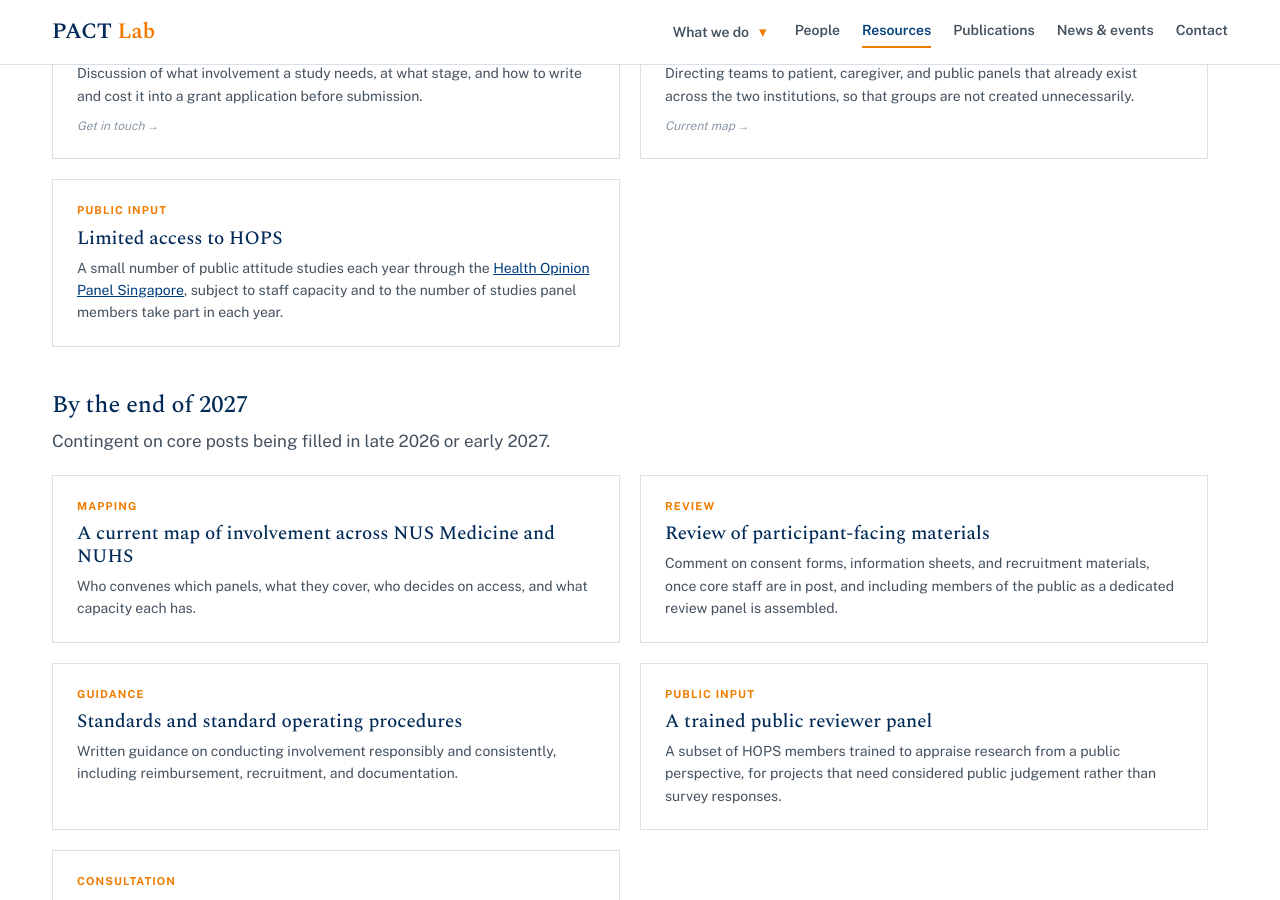
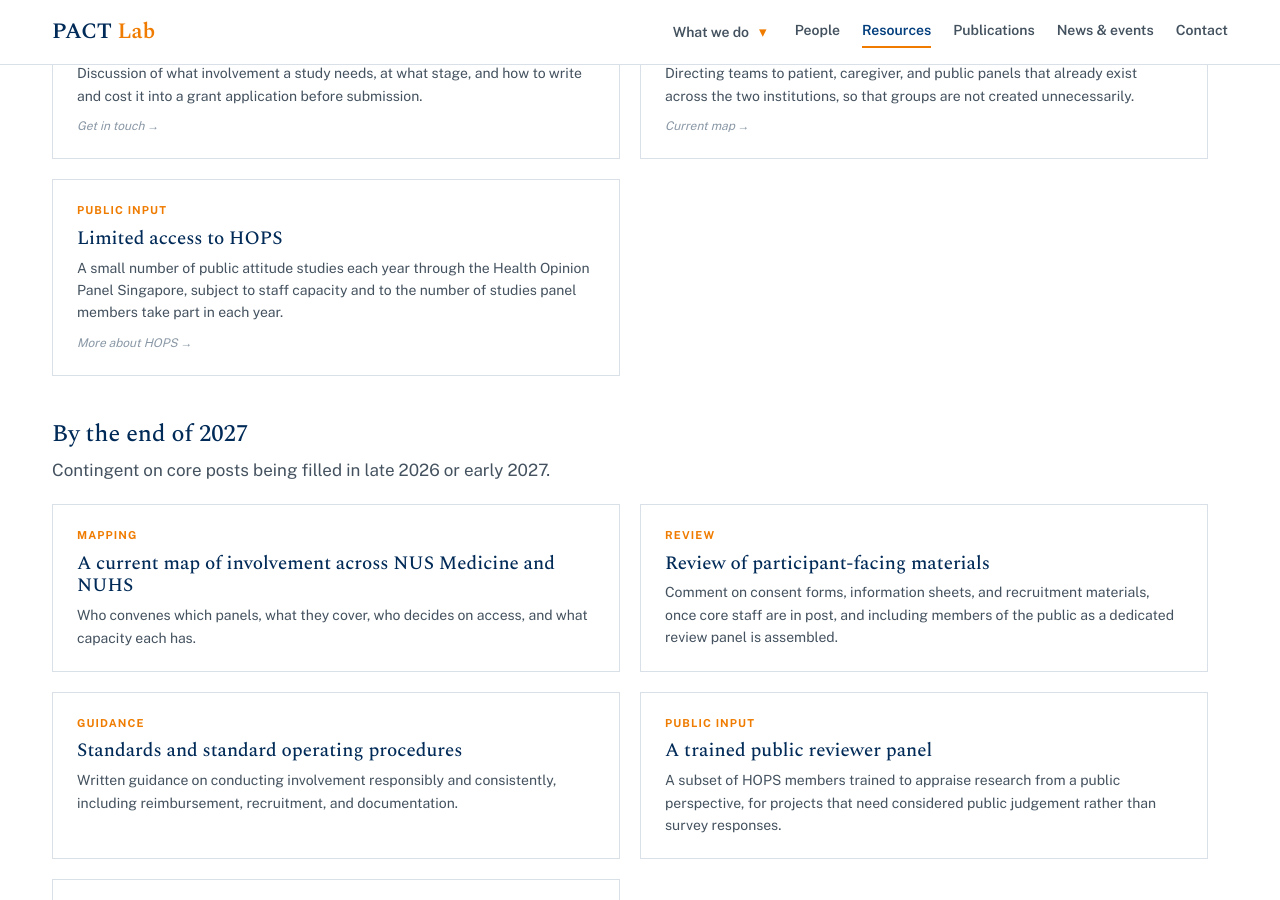
Before and after one commit to earp-lab/pact-lab, a Jekyll site: the page built from services.html, in a window 1280 px wide and 900 px high, scrolled down 578 px. Built offline with Jekyll 4.4.1, drawn with Linux system fonts in a browser that asks for light colours.

Commit message:
Update services.html

```diff
--- a/services.html
+++ b/services.html
@@ -27,11 +27,12 @@ nav: resources
           <p>Directing teams to patient, caregiver, and public panels that already exist across the two institutions, so that groups are not created unnecessarily.</p>
           <p class="pending">Current map &rarr;</p>
         </a>
-        <div class="rescard">
+        <a class="rescard" href="{{ '/hops/' | relative_url }}">
           <p class="rtype">Public input</p>
           <h3>Limited access to HOPS</h3>
-          <p>A small number of public attitude studies each year through the <a href="{{ '/hops/' | relative_url }}">Health Opinion Panel Singapore</a>, subject to staff capacity and to the number of studies panel members take part in each year.</p>
-        </div>
+          <p>A small number of public attitude studies each year through the Health Opinion Panel Singapore, subject to staff capacity and to the number of studies panel members take part in each year.</p>
+          <p class="pending">More about HOPS &rarr;</p>
+        </a>
       </div>
     </div>
 
```
